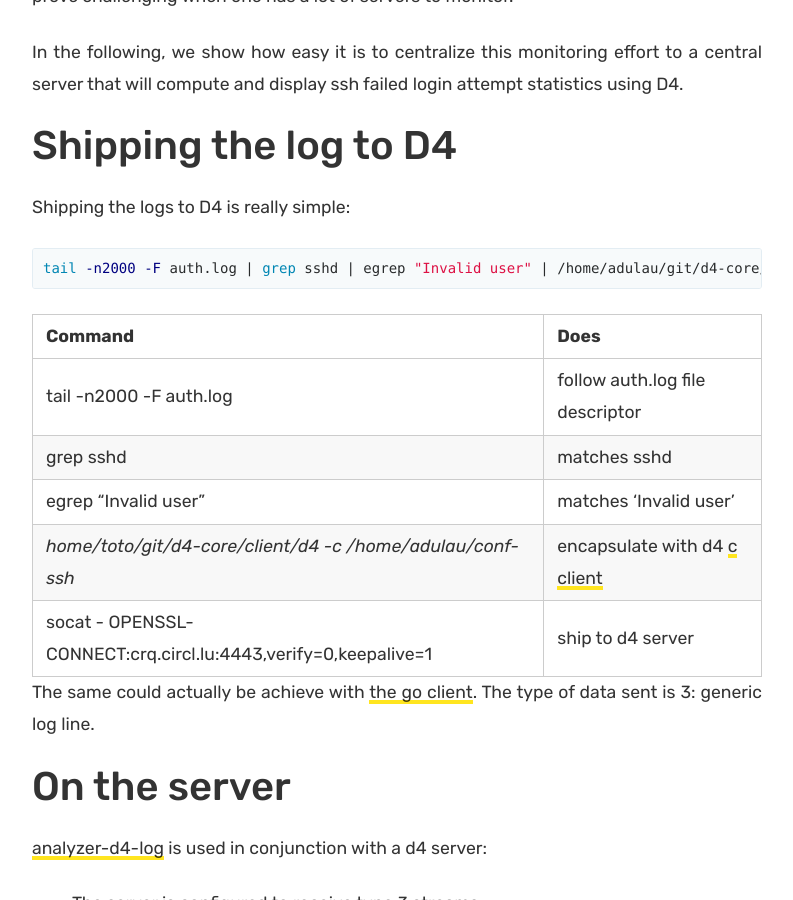
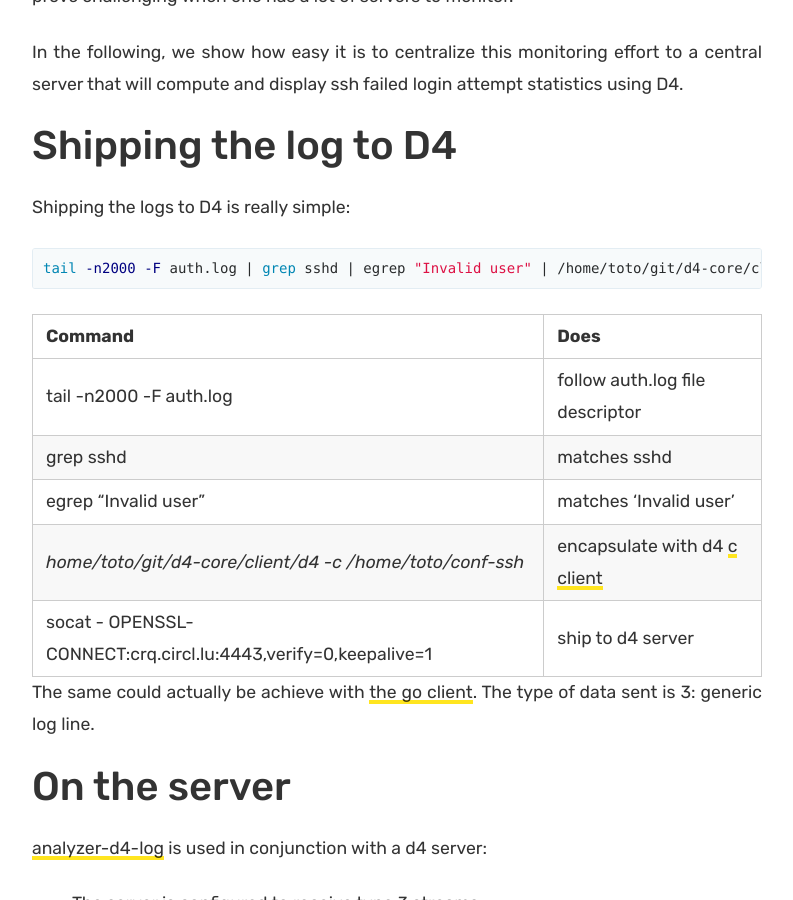
Before and after one commit to D4-project/d4-website, a Jekyll site: the page built from _posts/2020-02-13-analyzer-d4-log.md, in a window 1280 px wide and 900 px high, scrolled down 821 px. Shown: the whole window, without its empty margins (433-1226 px from the left). Built offline with Jekyll 4.4.1, drawn with Linux system fonts in a browser that asks for light colours.

Commit message:
chg: [blogpost] %s/adulau/toto/g

```diff
--- a/_posts/2020-02-13-analyzer-d4-log.md
+++ b/_posts/2020-02-13-analyzer-d4-log.md
@@ -8,15 +8,15 @@ tags:
 
 # Table of Contents
 
-1.  [Observing ssh failed login attempts](#org806f16a)
-2.  [Shipping the log to D4](#orgc12d2bc)
-3.  [On the server](#org77746e4)
-4.  [Installing analyzer-d4-log](#org9d74c08)
-5.  [Running analyzer-d4-log](#org484d39c)
-6.  [Visualizing the results](#org0c27f2e)
+1.  [Observing ssh failed login attempts](#org7432156)
+2.  [Shipping the log to D4](#org3bca60a)
+3.  [On the server](#org5d91326)
+4.  [Installing analyzer-d4-log](#org6655c79)
+5.  [Running analyzer-d4-log](#orgafca479)
+6.  [Visualizing the results](#orgd5cda11)
 
 
-<a id="org806f16a"></a>
+<a id="org7432156"></a>
 
 # Observing ssh failed login attempts
 
@@ -29,14 +29,14 @@ In the following, we show how easy it is to centralize this monitoring effort to
 server that will compute and display ssh failed login attempt statistics using D4.
 
 
-<a id="orgc12d2bc"></a>
+<a id="org3bca60a"></a>
 
 # Shipping the log to D4
 
 Shipping the logs to D4 is really simple:
 
 {% highlight shell %}
-tail -n2000 -F auth.log | grep sshd | egrep "Invalid user" | /home/adulau/git/d4-core/client/d4 -c /home/adulau/conf-ssh/ | socat - OPENSSL-CONNECT:crq.circl.lu:4443,verify=0,keepalive=1
+tail -n2000 -F auth.log | grep sshd | egrep "Invalid user" | /home/toto/git/d4-core/client/d4 -c /home/toto/conf-ssh/ | socat - OPENSSL-CONNECT:crq.circl.lu:4443,verify=0,keepalive=1
 {% endhighlight %}
 
 |---|---|
@@ -45,7 +45,7 @@ tail -n2000 -F auth.log | grep sshd | egrep "Invalid user" | /home/adulau/git/d4
 | tail -n2000 -F auth.log | follow auth.log file descriptor |
 | grep sshd | matches sshd |
 | egrep "Invalid user" | matches 'Invalid user' |
-| *home/toto/git/d4-core/client/d4 -c /home/adulau/conf-ssh* | encapsulate with d4 [c client](https://github.com/D4-project/d4-core) |
+| *home/toto/git/d4-core/client/d4 -c /home/toto/conf-ssh* | encapsulate with d4 [c client](https://github.com/D4-project/d4-core) |
 | socat - OPENSSL-CONNECT:crq.circl.lu:4443,verify=0,keepalive=1 | ship to d4 server |
 |---|---|
 
@@ -53,7 +53,7 @@ The same could actually be achieve with [the go client](https://github.com/D4-pr
 3: generic log line.
 
 
-<a id="org77746e4"></a>
+<a id="org5d91326"></a>
 
 # On the server
 
@@ -65,7 +65,7 @@ The same could actually be achieve with [the go client](https://github.com/D4-pr
 ![img](/assets/images/analyzer-d4-log-server1.png "Type 3 redis queue")
 
 
-<a id="org9d74c08"></a>
+<a id="org6655c79"></a>
 
 # Installing analyzer-d4-log
 
@@ -89,7 +89,7 @@ Once the installation is finished we need to configure the analyzer by editing t
 |---|---|
 
 
-<a id="org484d39c"></a>
+<a id="orgafca479"></a>
 
 # Running analyzer-d4-log
 
@@ -108,7 +108,7 @@ This will create a screen session called 'alog' with 2 tabs:
 Analyzer's log appear in `analyzer-d4-log.log`.
 
 
-<a id="org0c27f2e"></a>
+<a id="orgd5cda11"></a>
 
 # Visualizing the results
 
```
